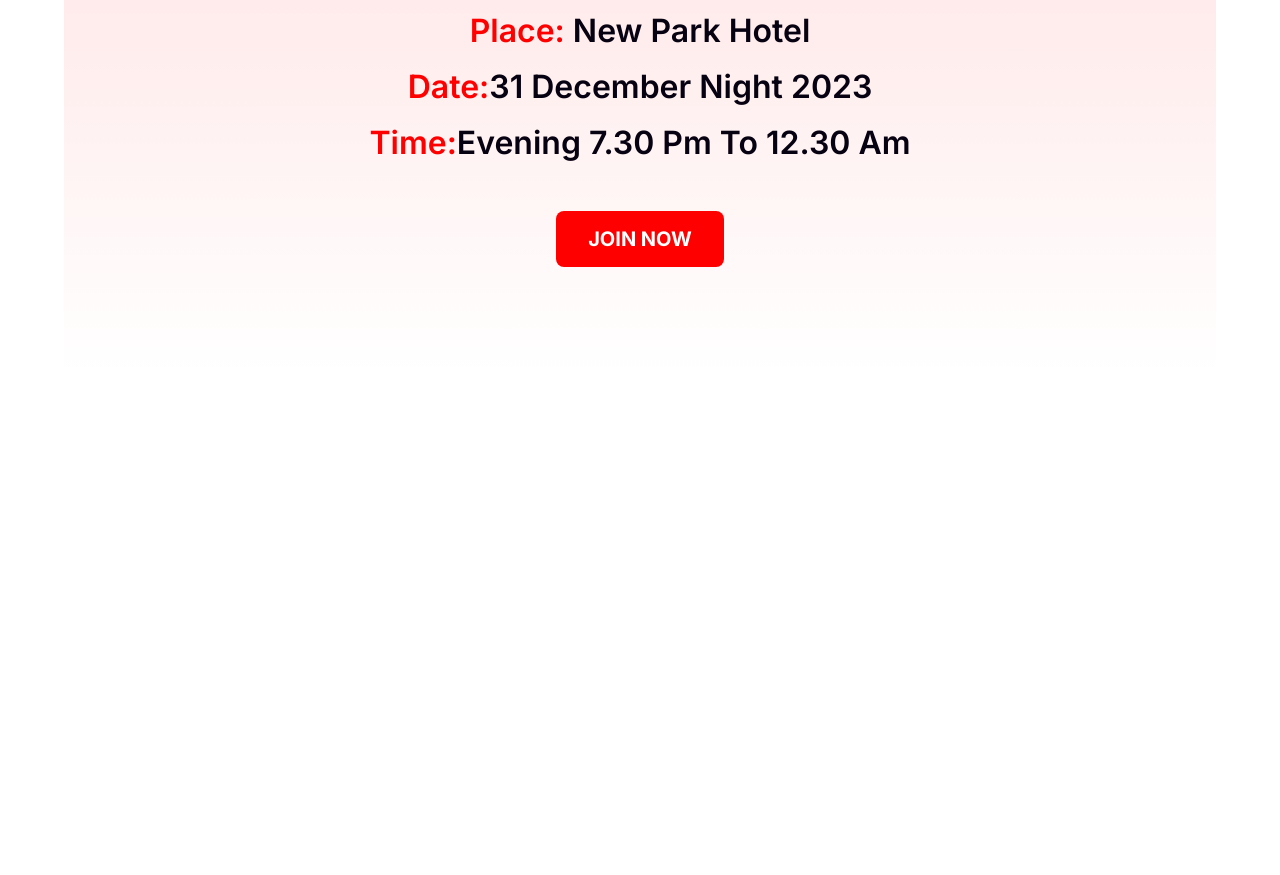
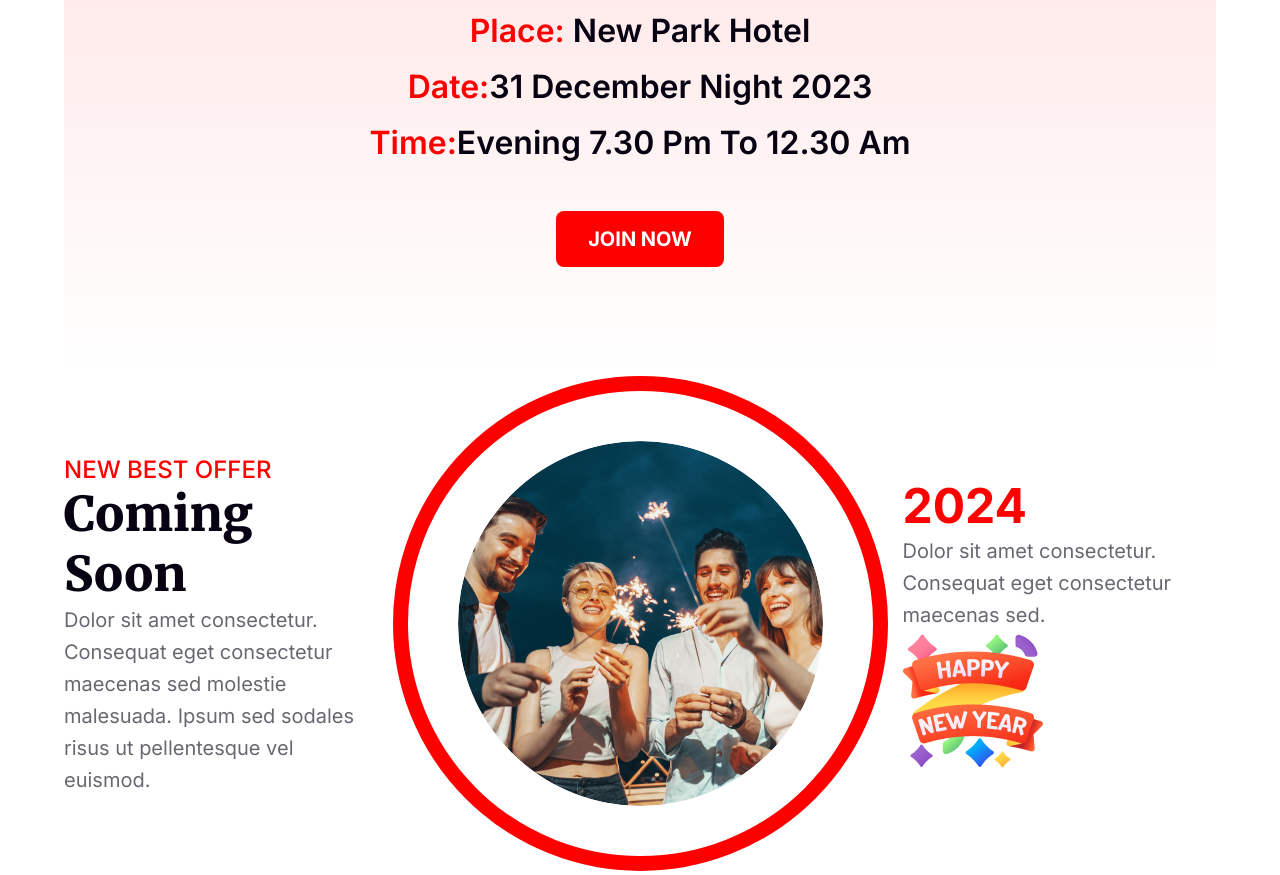
Before and after one commit to Sarmin27/new-year, a plain HTML site: page index.html in a window 1280 px wide. Shown: the part 2236-3111 px from the top of the page. Before the commit the page ends 2612 px from the top, so only its background shows below. Drawn offline with Linux system fonts and the light colour scheme.

Commit message:
new best offer section.

```diff
--- a/index.html
+++ b/index.html
@@ -33,7 +33,7 @@
                 <h1>Welcome to midnight party</h1>
                 <p>Dolor sit amet consectetur. Consequat eget consectetur maecenas sed molestie malesuada. Ipsum sed sodales risus ut pellentesque vel euismod. </p>
                 <!-- <button>Join Now</button> -->
-                <a href="">Join Now</a>
+                <a href="#">Join Now</a>
              </div>
              <div>
                 <img src="images/Group 70.png" alt="">
@@ -48,6 +48,24 @@
                  <button>Join Now</button>
             </div>
         </section>
+        <!-- new best offer section  -->
+        <section class="new-best-offer">
+            <div class="column1">
+                <h5>NEW BEST OFFER</h5>
+                <h2>Coming Soon</h2>
+                <p class="primary-pera">Dolor sit amet consectetur. Consequat eget consectetur maecenas sed molestie malesuada. Ipsum sed sodales risus ut pellentesque vel euismod. </p>
+
+            </div>
+            <div class="column2">
+                 <img src="images/Ellipse 1.png" alt="">
+            </div>
+            <div class="column3">
+                <h2>2024</h2>
+                <p class="primary-pera">Dolor sit amet consectetur. Consequat eget consectetur maecenas sed.</p>
+                <img src="images/Group 96.png" alt="">
+            </div>
+        </section>
+
 
 
     </main>
--- a/style.css
+++ b/style.css
@@ -168,3 +168,55 @@ background: #F00;
 padding: 16px 32px;
 margin-top: 40px;
 }
+/* new best offer section styles  */
+.new-best-offer{
+    display: flex;
+    justify-content: space-between;
+    align-items: center;
+    width: 90%;
+    margin:0 auto;
+}
+.column1{
+    /* align-items: start; */
+
+}
+.new-best-offer .column1 h5{
+color: #F00;
+font-family:var(--Inter);
+font-size: 24px;
+font-weight: 500;
+}
+.new-best-offer .column1 h2{
+color: #070211;
+font-family: var(--Merriweather);
+font-size: 48px;
+font-weight: 900;
+text-transform: capitalize;
+}
+.primary-pera{
+color: rgba(7, 2, 17, 0.60);
+font-family:var(--Inter);
+font-size: 20px;
+font-weight: 400;
+line-height: 32px;
+max-width:393px;;
+}
+.new-best-offer .column2{
+    margin-left:15px;
+    margin-right:15px;
+}
+.new-best-offer .column2 img{
+    border: 15px solid #F00;
+    border-radius:50%;
+    padding:50px;
+}
+.new-best-offer .column3 h2{
+color: #F00;
+font-family:var(--Inter);
+font-size: 48px;
+font-weight: 700;
+}
+.new-best-offer .column3 img{
+    width: 140px;
+    height: 140px;
+}
```
